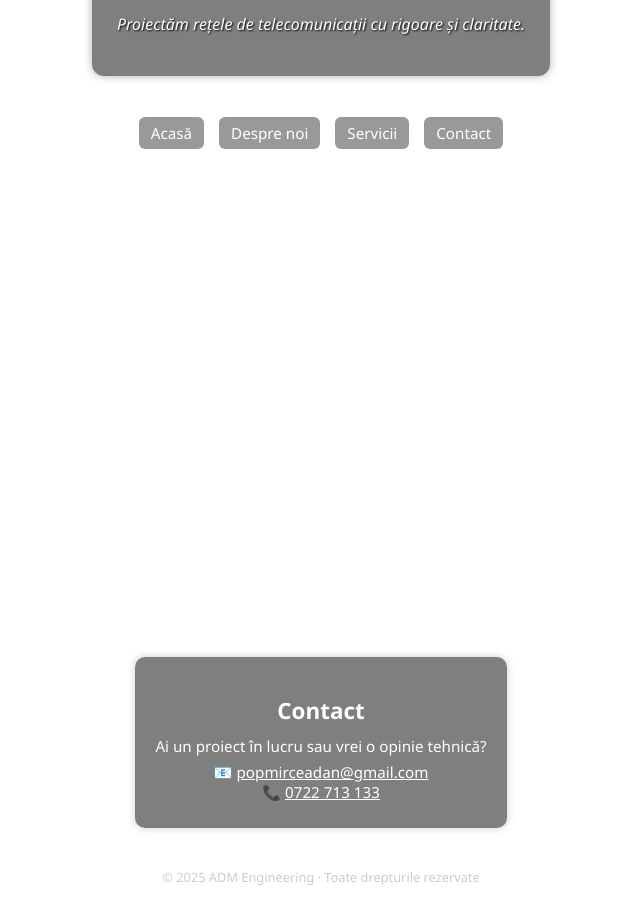
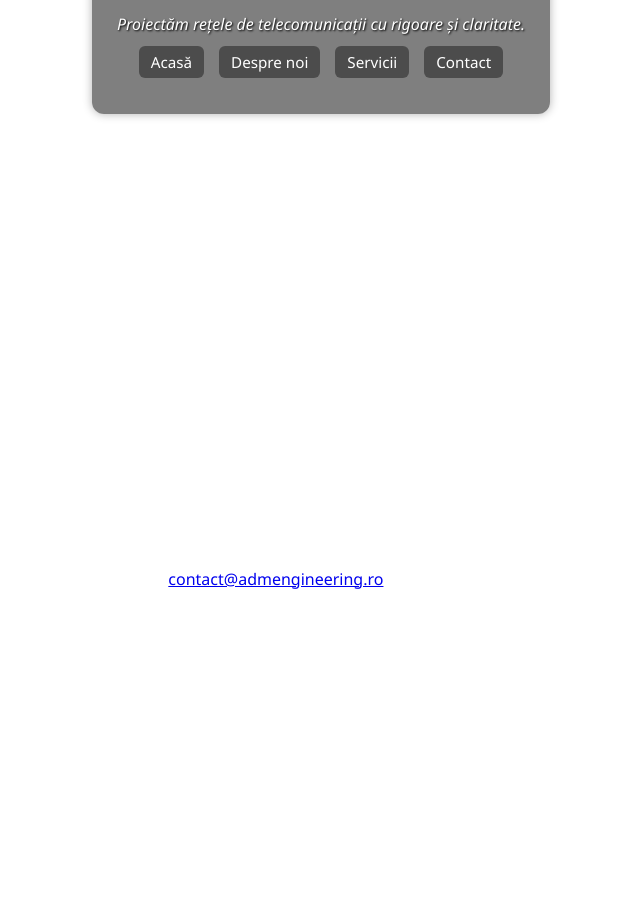
Before and after one commit to strempel/ADM_ENGINEERING, a plain HTML site: page index.html in a window 1280 px wide. Shown: the part 124-1048 px from the top of the page, without its empty margins (319-959 px from the left). After the commit the page ends 876 px from the top, so only its background shows below. Drawn offline with Linux system fonts and the light colour scheme.

Commit message:
Update index.html

```diff
--- a/index.html
+++ b/index.html
@@ -7,12 +7,9 @@
   <link rel="stylesheet" href="style.css" />
 </head>
 <body>
-
   <header>
     <h1>ADM Engineering</h1>
     <p class="slogan">Proiectăm rețele de telecomunicații cu rigoare și claritate.</p>
-  </header>
-
     <nav>
       <ul>
         <li><a href="#acasa">Acasă</a></li>
@@ -21,38 +18,41 @@
         <li><a href="#contact">Contact</a></li>
       </ul>
     </nav>
+  </header>
 
+  <main>
     <section id="acasa">
       <h2>Bine ai venit</h2>
-    <p>ADM Engineering este o firmă independentă specializată în proiectarea rețelelor de telecomunicații. Combinăm rigoarea tehnică cu o estetică discretă pentru a oferi soluții clare, documentate și durabile.</p>
+      <p>
+        ADM Engineering este o firmă independentă specializată în proiectarea rețelelor de telecomunicații.
+        Combinăm rigoarea tehnică cu o estetică discretă pentru o claritate superioară în desene, documentație și durabilitate.
+      </p>
     </section>
 
     <section id="despre">
       <h2>Despre noi</h2>
-    <p>Ne concentrăm exclusiv pe proiectarea rețelelor de telecomunicații — de la infrastructură pasivă la planuri multiserviciu. Fiecare proiect este tratat cu seriozitate, claritate și respect pentru normele în vigoare.</p>
-    <p>Valorile noastre: precizie, colaborare, simplitate elegantă.</p>
+      <p>
+        Ne concentrăm exclusiv pe proiectarea rețelelor de telecomunicații — de la infrastructuri pasive la planuri multiservice.
+        Fiecare proiect este abordat cu rigoare, claritate și o estetică discretă pentru un mediu în vigoare.
+      </p>
     </section>
 
     <section id="servicii">
       <h2>Servicii</h2>
-    <ul>
-      <li>Proiectare rețele de telecomunicații (interioare și exterioare)</li>
-      <li>Infrastructură tehnică pentru clădiri: canalizații, camere tehnice, trasee</li>
-      <li>Elaborare documentații tehnice: memorii, planuri, devize, scheme</li>
-    </ul>
-    <p>Toate livrabilele sunt clare, coerente și pregătite pentru implementare.</p>
+      <p>
+        Oferim proiectare pentru infrastructuri pasive, rețele multiservice, documentație tehnică și suport pentru avize.
+        Fiecare serviciu este adaptat cerințelor reale, cu accent pe claritate și durabilitate.
+      </p>
     </section>
 
-  <section id="contact" class="contact">
+    <section id="contact">
       <h2>Contact</h2>
-    <p>Ai un proiect în lucru sau vrei o opinie tehnică?</p>
-    <p>📧 <a href="mailto:popmirceadan@gmail.com">popmirceadan@gmail.com</a><br />
-       📞 <a href="tel:+40722713133">0722 713 133</a></p>
+      <p>
+        Ne poți contacta la <a href="mailto:contact@admengineering.ro">contact@admengineering.ro</a>
+        sau prin formularul de mai jos.
+      </p>
+      <!-- Formularul poate fi adăugat ulterior -->
     </section>
-
-  <footer>
-    &copy; 2025 ADM Engineering · Toate drepturile rezervate
-  </footer>
-
+  </main>
 </body>
 </html>
```
Lines whose indentation alone changed are shown as unchanged.
